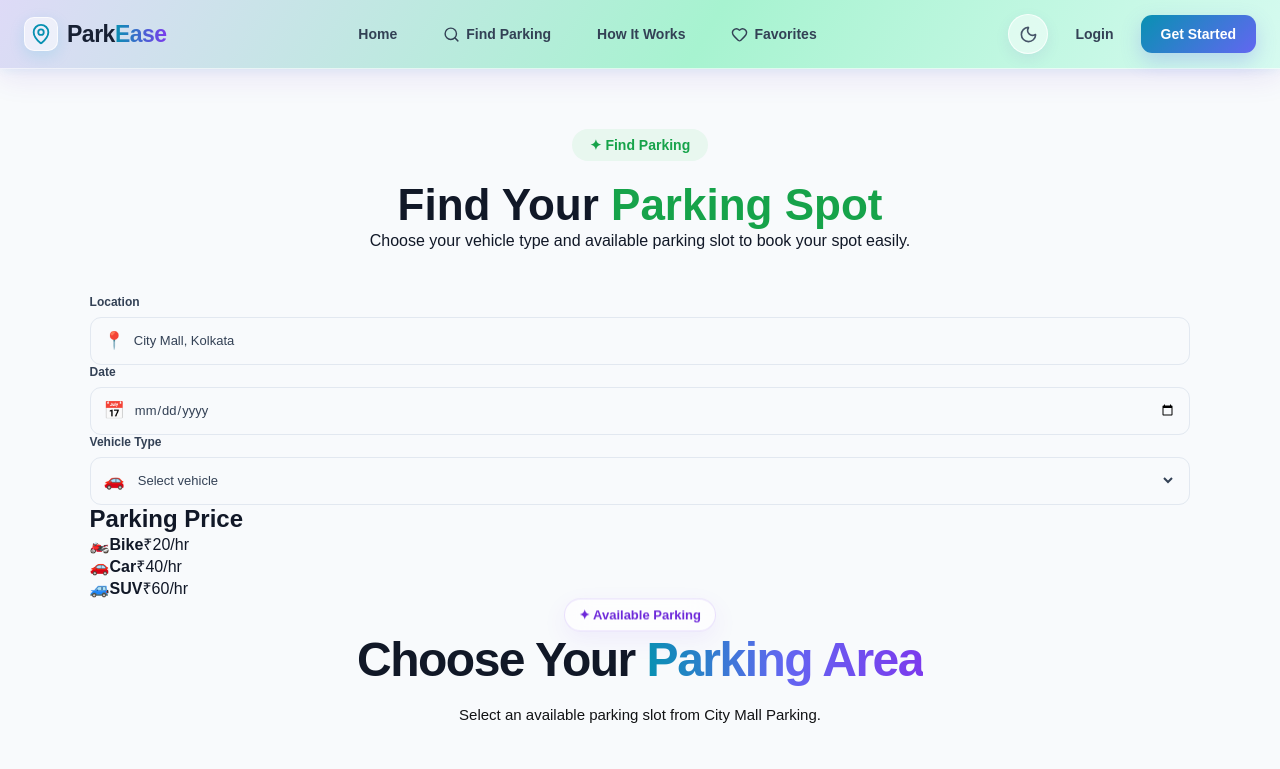
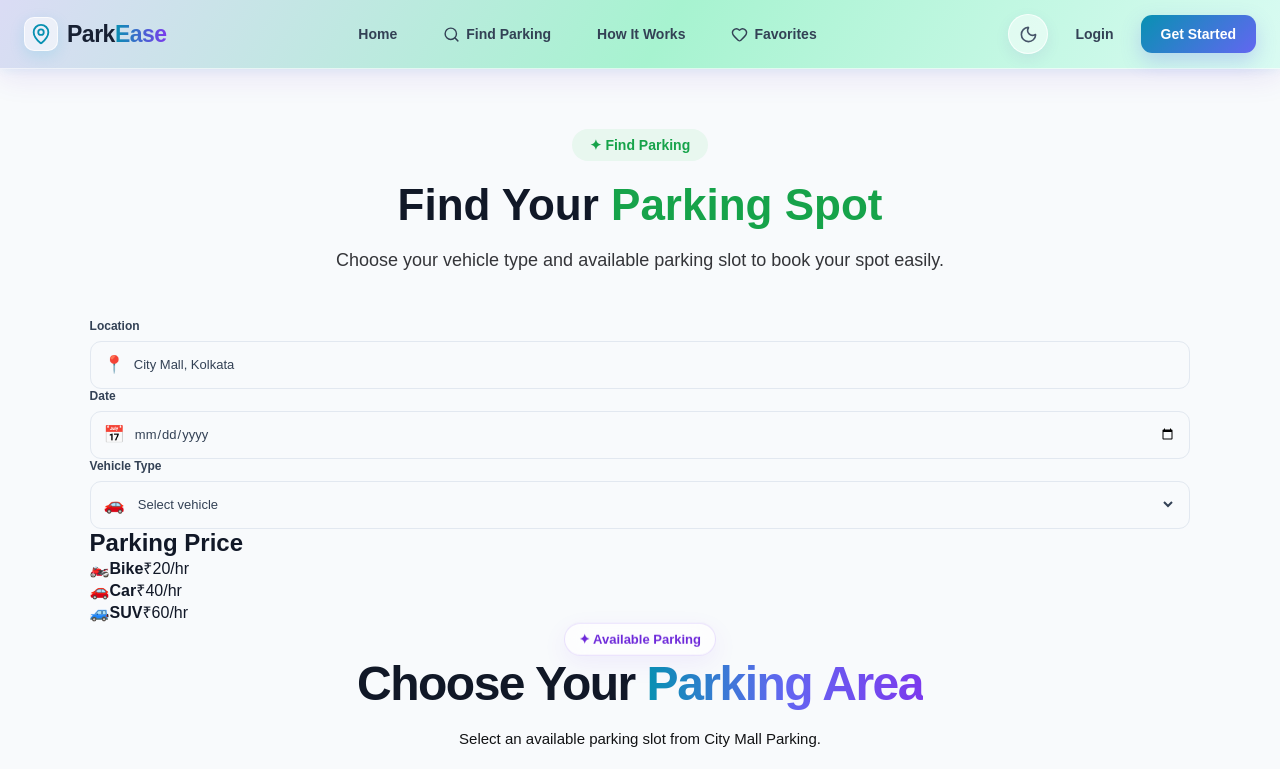
Before and after one commit to dibeyendu-dev/smart-parking-system, a React (Vite) app: page /search in a window 1280 px wide. Shown: the top 769 px of the page. Built offline with nearby package versions, Linux system fonts and the light colour scheme.

Commit message:
Find Parking css part 6 added

```diff
--- a/src/css/FindParking.css
+++ b/src/css/FindParking.css
@@ -39,7 +39,18 @@
     color: #111827;
     font-weight: 700;
 }
+
 /* Heading Highlight */
 .find-parking-header h1 strong {
     color: #16a34a;
 }
+
+/* Header Paragraph */
+.find-parking-header p {
+    margin-top: 15px;
+
+    font-size: 18px;
+    line-height: 1.5;
+
+    color: #343539;
+}
```
